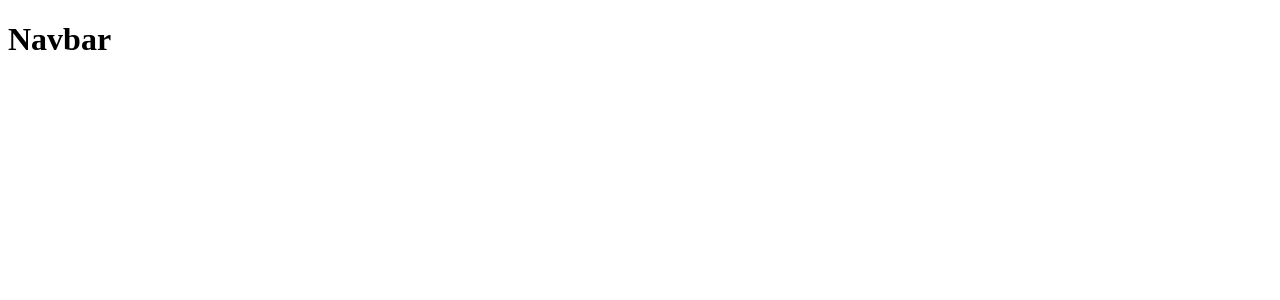
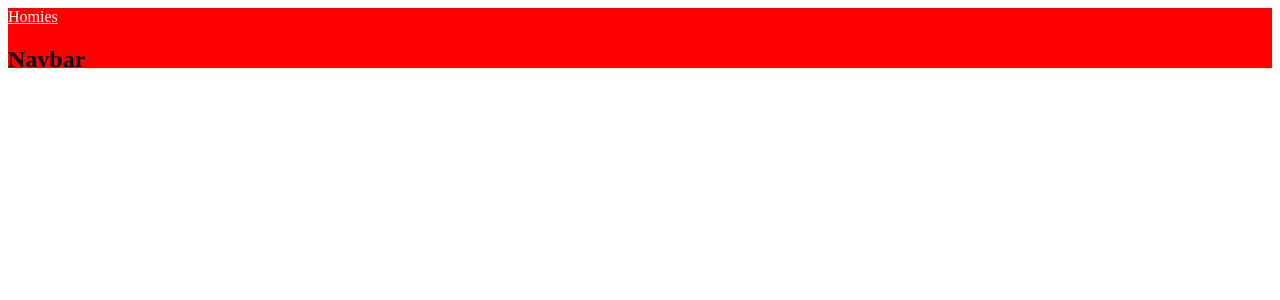
Before and after one commit to randyaajr/react_rental-homes, a React (Create React App) app: page / in a window 1280 px wide. Shown: the top 300 px of the page. Built offline with nearby package versions, Linux system fonts and the light colour scheme.

Commit message:
Created simple navbar with style

```diff
--- a/src/components/Navbar.js
+++ b/src/components/Navbar.js
@@ -1,10 +1,28 @@
 import React from "react";
+import styled from "styled-components";
+import { Link } from "react-router-dom";
+
+const Nav = styled.nav`
+  height: 60px;
+  background: red;
+`;
+
+const Logo = styled(Link)`
+  color: #fff;
+`;
+
+const MenuBars = styled.i``;
+
+const NavMenu = styled.div``;
 
 const Navbar = () => {
   return (
-    <div>
+    <Nav>
+      <Logo>Homies</Logo>
+      <MenuBars />
+      <NavMenu></NavMenu>
       <h1>Navbar</h1>
-    </div>
+    </Nav>
   );
 };
 
```
